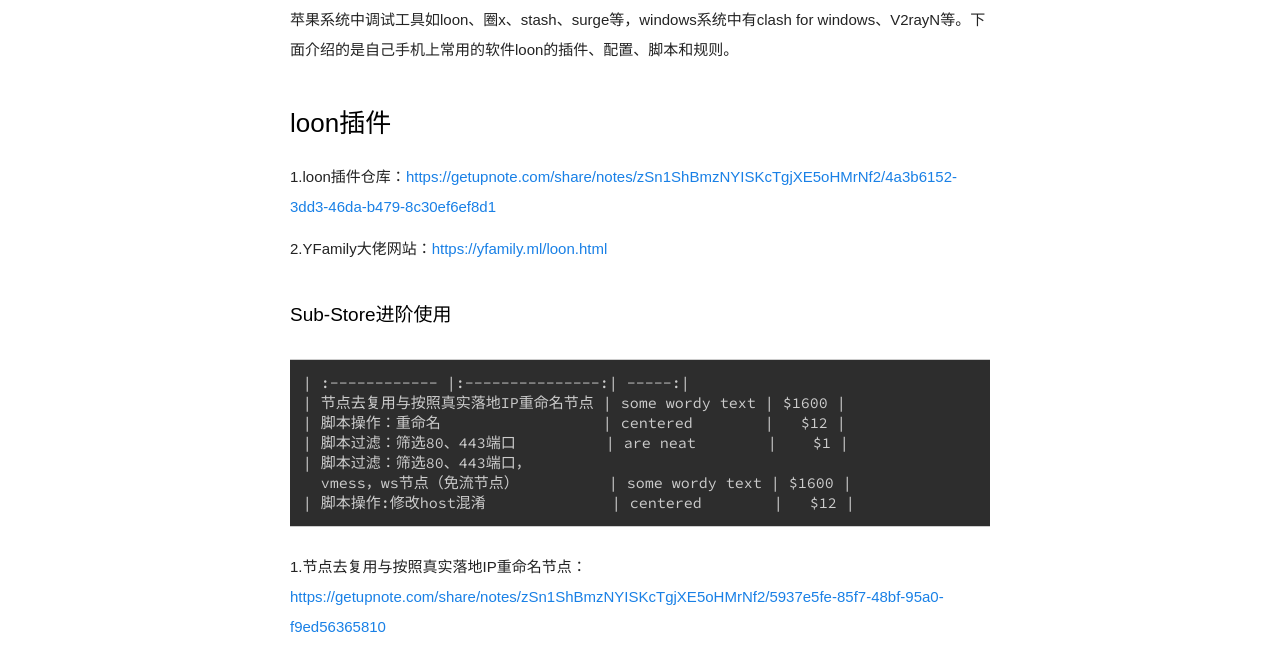
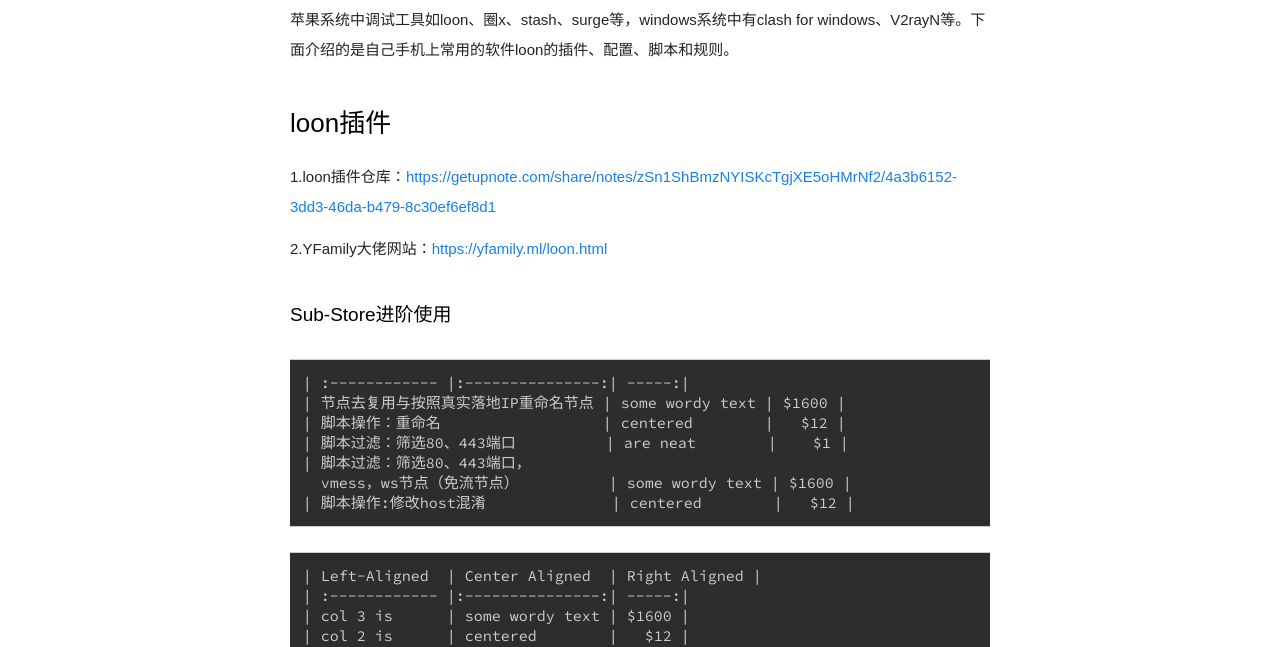
Before and after one commit to littker/littker.github.io, a plain HTML site: page 2023/07/03/loon-个人使用的配置-插件-脚本/index.html in a window 1280 px wide. Shown: the part 313-960 px from the top of the page. Drawn offline with nearby package versions, Linux system fonts and the light colour scheme; a web font is replaced by a local one.

Commit message:
Site updated: 2023-07-04 12:32:09

```diff
--- a/2023/07/03/loon-个人使用的配置-插件-脚本/index.html
+++ b/2023/07/03/loon-个人使用的配置-插件-脚本/index.html
@@ -73,6 +73,8 @@
 <h3 id="loon插件"><a href="#loon插件" class="headerlink" title="loon插件"></a>loon插件</h3><p>1.loon插件仓库：<a target="_blank" rel="noopener" href="https://getupnote.com/share/notes/zSn1ShBmzNYISKcTgjXE5oHMrNf2/4a3b6152-3dd3-46da-b479-8c30ef6ef8d1">https://getupnote.com/share/notes/zSn1ShBmzNYISKcTgjXE5oHMrNf2/4a3b6152-3dd3-46da-b479-8c30ef6ef8d1</a></p>
 <p>2.YFamily大佬网站：<a target="_blank" rel="noopener" href="https://yfamily.ml/loon.html">https://yfamily.ml/loon.html</a></p>
 <h4 id="Sub-Store进阶使用"><a href="#Sub-Store进阶使用" class="headerlink" title="Sub-Store进阶使用"></a>Sub-Store进阶使用</h4><figure class="highlight plaintext"><table><tr><td class="gutter"><pre><span class="line">1</span><br><span class="line">2</span><br><span class="line">3</span><br><span class="line">4</span><br><span class="line">5</span><br><span class="line">6</span><br><span class="line">7</span><br></pre></td><td class="code"><pre><span class="line">| :------------ |:---------------:| -----:|</span><br><span class="line">| 节点去复用与按照真实落地IP重命名节点 | some wordy text | $1600 |</span><br><span class="line">| 脚本操作：重命名                  | centered        |   $12 |</span><br><span class="line">| 脚本过滤：筛选80、443端口          | are neat        |    $1 |</span><br><span class="line">| 脚本过滤：筛选80、443端口，</span><br><span class="line">  vmess，ws节点（免流节点）          | some wordy text | $1600 |</span><br><span class="line">| 脚本操作:修改host混淆              | centered        |   $12 |</span><br></pre></td></tr></table></figure>
+
+<figure class="highlight plaintext"><table><tr><td class="gutter"><pre><span class="line">1</span><br><span class="line">2</span><br><span class="line">3</span><br><span class="line">4</span><br><span class="line">5</span><br></pre></td><td class="code"><pre><span class="line">| Left-Aligned  | Center Aligned  | Right Aligned |</span><br><span class="line">| :------------ |:---------------:| -----:|</span><br><span class="line">| col 3 is      | some wordy text | $1600 |</span><br><span class="line">| col 2 is      | centered        |   $12 |</span><br><span class="line">| zebra stripes | are neat        |    $1 |</span><br></pre></td></tr></table></figure>
 
 <p>1.节点去复用与按照真实落地IP重命名节点：<a target="_blank" rel="noopener" href="https://getupnote.com/share/notes/zSn1ShBmzNYISKcTgjXE5oHMrNf2/5937e5fe-85f7-48bf-95a0-f9ed56365810">https://getupnote.com/share/notes/zSn1ShBmzNYISKcTgjXE5oHMrNf2/5937e5fe-85f7-48bf-95a0-f9ed56365810</a></p>
 <p>2.脚本操作：重命名（）：<a target="_blank" rel="noopener" href="https://raw.githubusercontent.com/qwerzl/rename.js/main/rename.js#input=zh&output=zh&airport=%E4%BD%A0%E9%9C%80%E8%A6%81%E7%9A%84%E6%9C%BA%E5%9C%BA%E5%90%8D">https://raw.githubusercontent.com/qwerzl/rename.js/main/rename.js#input=zh&amp;output=zh&amp;airport=%E4%BD%A0%E9%9C%80%E8%A6%81%E7%9A%84%E6%9C%BA%E5%9C%BA%E5%90%8D</a></p>
```
